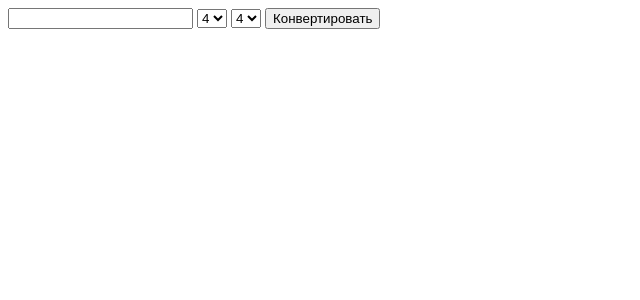
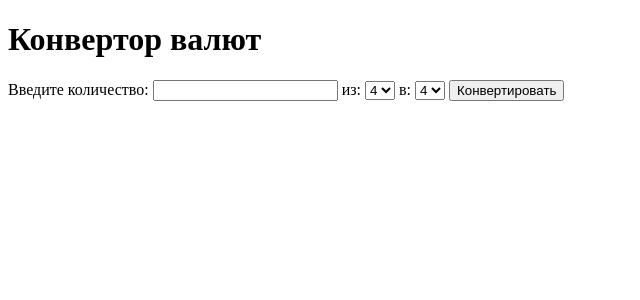
Before and after one commit to YanushkevicSlava/Currency_converter, a Django app: page / in a window 1280 px wide. Shown: the top 300 px of the page, without its empty margins (0-640 px from the left). Run offline with Django 4.2, Linux system fonts and the light colour scheme; tables that the repository leaves empty hold one stand-in row (values such as "Sample post"); a database or web service that is not in the repository returns one stand-in record (values such as "Sample title"); data that the repository does not hold is empty.

Commit message:
fix template

```diff
--- a/app/converter/templates/converter/converter-index.html
+++ b/app/converter/templates/converter/converter-index.html
@@ -2,14 +2,20 @@
 
 {% block content %}
 <div>
+    <h1>Конвертор валют</h1>
+</div>
+<div>
     <form action="" method="POST">
         {% csrf_token %}
-        <input type="text" name="amount">
+        <label for="amount">Введите количество:</label>
+        <input type="text" name="amount" id="amount">
+        <label for="from">из:</label>
         <select name="from" id="from" value="{{ from }}">
             {% for value in currencies %}
                 <option value="{{ value }}">{{ value }}</option>
             {% endfor %}
         </select>
+        <label for="to">в:</label>
         <select name="to" id="to" value="{{ to }}">
             {% for value in currencies %}
                 <option value="{{ value }}">{{ value }}</option>
@@ -17,8 +23,10 @@
         </select>
         <button type="submit">Конвертировать</button>
     </form>
-        {% if converted_amount %}
-            <div>Результат: {{ converted_amount }}</div>
-        {% endif %}
+        <p>
+            {% if converted_amount %}
+                <div>Результат: {{ converted_amount }}</div>
+            {% endif %}
+        </p>
 </div>
 {% endblock %}
--- a/app/converter/views.py
+++ b/app/converter/views.py
@@ -1,8 +1,11 @@
+from django.http import HttpRequest, HttpResponse
 from django.shortcuts import render
 import requests
 
 
-def converter_index(request):
+def converter_index(request: HttpRequest) -> HttpResponse:
+    """ Функция конветрации валюты по актуальному курсу"""
+
     response = requests.get(url='https://v6.exchangerate-api.com/v6/b251f9d75c48903e2b2cae0d/latest/USD').json()
     currencies = response.get("conversion_rates")
 
@@ -18,6 +21,7 @@ def converter_index(request):
         from_amount = request.POST.get('from')
         to_amount = request.POST.get('to')
 
+        # формула расчёта результата конвертации.
         converted_amount = round(currencies[to_amount] / currencies[from_amount] * float(amount), 2)
 
         context = {
```
